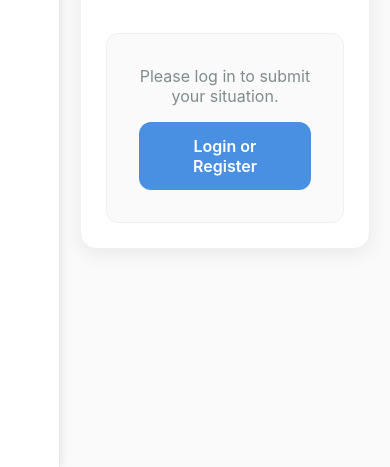
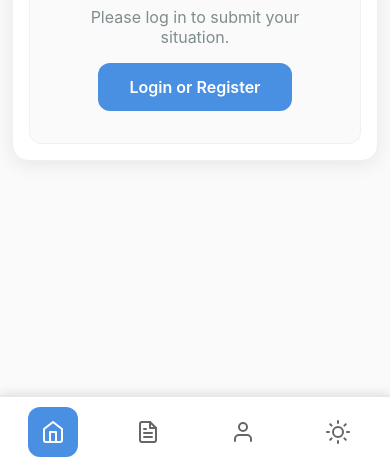
Before and after one commit to schube1/aita, a website: page index.html in a window 390 px wide. Shown: the part 377-844 px from the top of the page. Drawn offline with Linux system fonts and the light colour scheme; no server answers.

Commit message:
Add clean mobile-first responsive design for iPhone portrait

```diff
--- a/index.html
+++ b/index.html
@@ -889,32 +889,107 @@
             box-shadow: 0 4px 12px rgba(74, 144, 226, 0.3);
         }
 
+        /* Mobile-first responsive design */
         @media (max-width: 768px) {
+            body {
+                overflow-x: hidden;
+            }
+
+            /* Move sidebar to bottom on mobile */
             .sidebar {
-                width: 60px;
+                width: 100%;
+                height: auto;
+                position: fixed;
+                bottom: 0;
+                left: 0;
+                right: 0;
+                top: auto;
+                flex-direction: row;
+                justify-content: space-around;
+                padding: 10px 5px;
+                border-top: 2px solid var(--border-color);
+                border-right: none;
+                box-shadow: 0 -2px 10px rgba(0, 0, 0, 0.1);
             }
 
             .sidebar-item {
-                width: 40px;
-                height: 40px;
-                font-size: 1.2rem;
-            }
-
+                width: 50px;
+                height: 50px;
+                margin: 0;
+                font-size: 1.3rem;
+            }
+
+            /* Content takes full width, with bottom padding for nav */
             .main-content,
             .submissions-view {
-                margin-left: 60px;
+                margin-left: 0;
+                margin-bottom: 75px;
+                padding: 15px;
+                width: 100%;
+                max-width: 100%;
+            }
+
+            .container {
+                padding: 20px;
+                width: 100%;
+                max-width: 100%;
             }
 
             h1 {
-                font-size: 2rem;
-            }
-
-            .container {
-                padding: 25px;
+                font-size: 1.75rem;
             }
 
             .button-group {
                 flex-direction: column;
+                gap: 12px;
+            }
+
+            .submit-btn, .clear-btn {
+                width: 100%;
+            }
+
+            /* User info positioning */
+            .user-info {
+                position: fixed;
+                top: 10px;
+                right: 10px;
+                padding: 8px 12px;
+                font-size: 0.85rem;
+            }
+        }
+
+        /* Small mobile devices (iPhone portrait) */
+        @media (max-width: 480px) {
+            .main-content,
+            .submissions-view {
+                padding: 12px;
+                margin-bottom: 70px;
+            }
+
+            .container {
+                padding: 16px;
+            }
+
+            h1 {
+                font-size: 1.5rem;
+            }
+
+            textarea {
+                font-size: 16px; /* Prevents iOS zoom */
+                min-height: 150px;
+            }
+
+            .submission-card {
+                margin-bottom: 12px;
+            }
+
+            .submission-card-header {
+                padding: 12px;
+                flex-wrap: wrap;
+            }
+
+            .rating-badge-large {
+                margin-top: 8px;
             }
         }
     </style>
```
